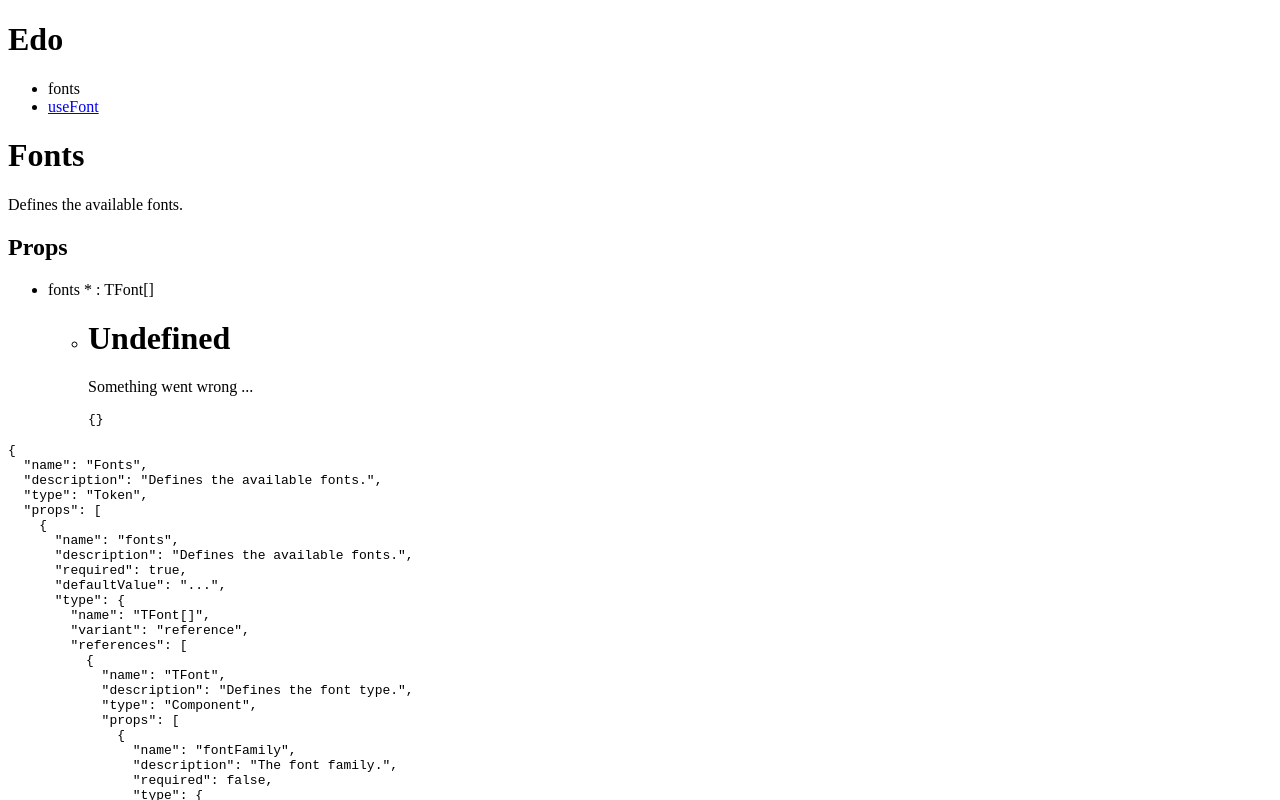
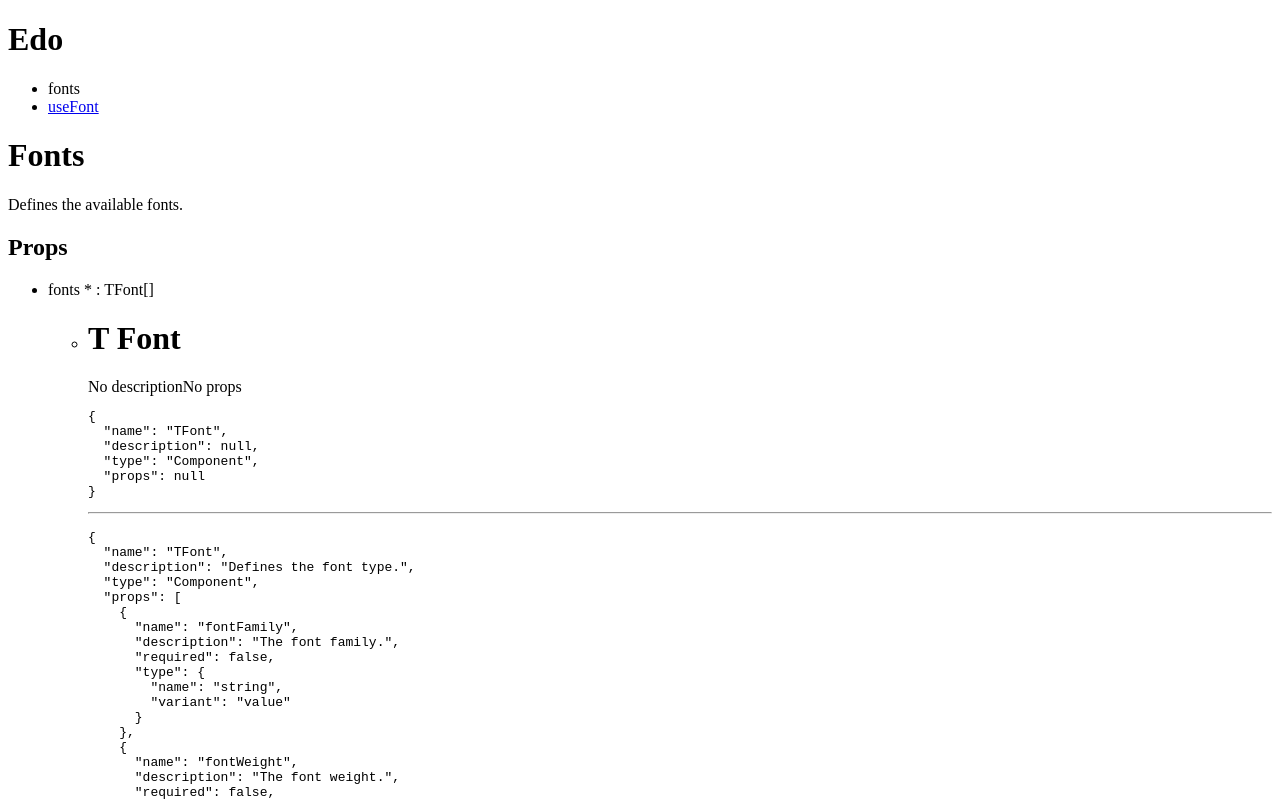
Before and after one commit to osequi/test-tsx-dx, a Next.js app: page /fonts in a window 1280 px wide. Shown: the top 800 px of the page. Built offline with nearby package versions, Linux system fonts and the light colour scheme.

Commit message:
Working on props

```diff
--- a/src/documentation/Page/Page.tsx
+++ b/src/documentation/Page/Page.tsx
@@ -27,7 +27,7 @@ export function Page(props: TPageProps) {
     <div>
       <h1>{title}</h1>
       <Description {...page} />
-      <Props {...page} />
+      <Props pageProps={props} page={page} />
       <div>
         <pre>{JSON.stringify(page, null, 2)}</pre>
       </div>
--- a/src/documentation/Props/Props.tsx
+++ b/src/documentation/Props/Props.tsx
@@ -1,17 +1,23 @@
-import { TPage } from "../hooks";
+import { TPage, TPageProps } from "../hooks";
 import { Type } from "../";
 
-export function Props(props: TPage) {
-  if (!props?.props) return <>No props</>;
+export interface TProps {
+  pageProps: TPageProps;
+  page: TPage;
+}
 
-  const { props: props2 } = props;
+export function Props(props: TProps) {
+  const { pageProps, page } = props;
+  if (!page?.props) return <>No props</>;
+
+  const { props: props2 } = page;
   const props3 = Array.isArray(props2) ? props2 : [props2];
   const props4 = props3.map((item) => {
     const { name, required, type } = item;
     const name2 = required ? `${name} * ` : name;
     return (
       <li>
-        {name2}: <Type {...type} />
+        {name2}: <Type pageProps={pageProps} type={type} />
       </li>
     );
   });
--- a/src/documentation/References/References.tsx
+++ b/src/documentation/References/References.tsx
@@ -1,13 +1,19 @@
 import { TPage } from "../hooks";
-import { Page } from "../";
+import { Page, TPageProps } from "../";
 
-export function References(props) {
+export interface TReferences {
+  pageProps: TPageProps;
+  references: any;
+}
+
+export function References(props: TReferences) {
+  const { pageProps, references } = props;
   if (!props?.references) return <>No references</>;
-  const { references } = props;
+  const { data } = pageProps;
 
   const references2 = references?.map((item) => (
     <li>
-      <Page {...item} />
+      <Page data={data} pageData={item} />
     </li>
   ));
 
--- a/src/documentation/Type/Type.tsx
+++ b/src/documentation/Type/Type.tsx
@@ -1,15 +1,21 @@
 import { TType } from "../hooks";
-import { References } from "../";
+import { References, TPageProps } from "../";
 
-export function Type(props: TType) {
-  if (!props) return <>No type</>;
+export interface TTypeProps {
+  pageProps: TPageProps;
+  type: TType;
+}
 
-  const { name, references } = props;
+export function Type(props: TTypeProps) {
+  const { pageProps, type } = props;
+  if (!type) return <>No type</>;
+
+  const { name, references } = type;
 
   return (
     <>
       {name}
-      <References references={references} />
+      <References pageProps={pageProps} references={references} />
     </>
   );
 }
--- a/src/documentation/hooks/usePageData.ts
+++ b/src/documentation/hooks/usePageData.ts
@@ -35,8 +35,6 @@ export function usePageData(props: TPageDataProps): TPageData | null {
   ).pop();
   if (tryToFind) return tryToFind;
 
-  // TODO: 'reset' returns null. There is no entry named 'reset'. The `reset.ts` file should be found and the contents loaded.
-
   //// NOTE: Next.js needs an explicit `null` return type vs `undefined`. `undefined` is returned when the `?:` ternary operator is used instead of `if`s.
   return null;
 }
```
